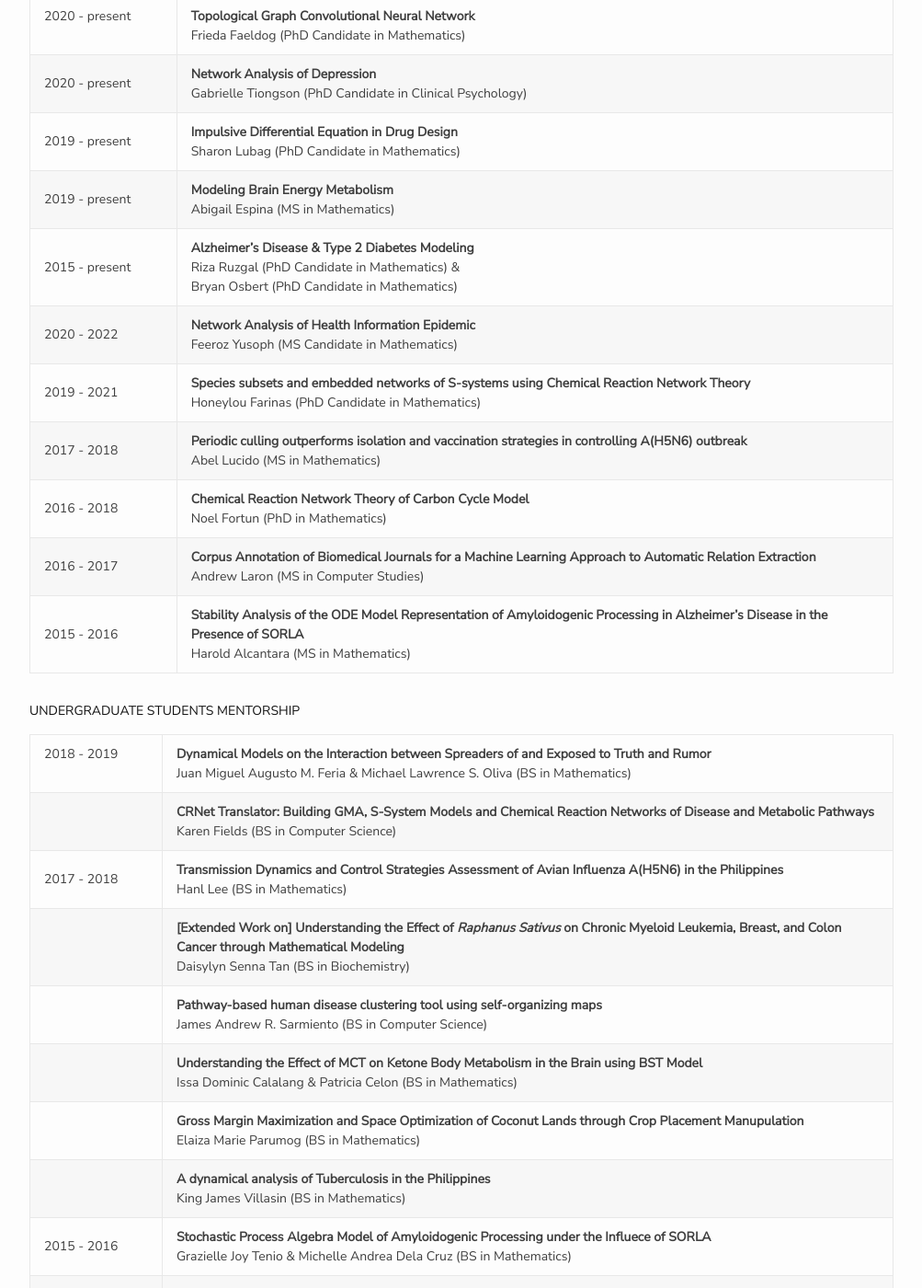
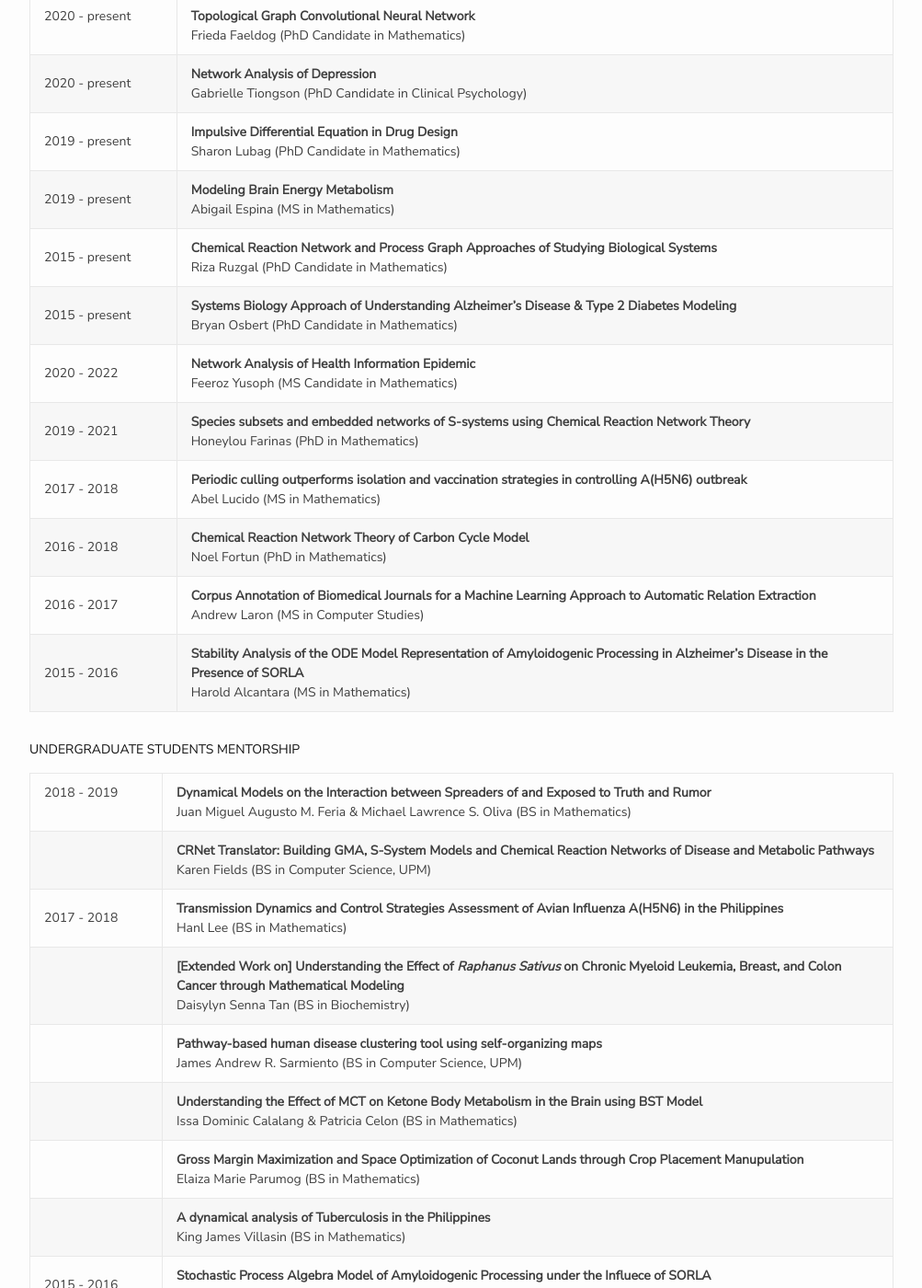
Before and after one commit to yupaulk/angelynlao.github.io, a Jekyll site: the page built from students.md, in a window 1280 px wide and 1400 px high, scrolled down 199 px. Shown: the whole window at 92% size, without its empty margins (138-1141 px from the left). Built offline with Jekyll 4.4.1, drawn with Linux system fonts in a browser that asks for light colours; nearby versions of some CDN libraries; a style sheet for code colours, icons or effects is not loaded; some of the changed text lies outside the part shown.

Commit message:
Update students.md

```diff
--- a/students.md
+++ b/students.md
@@ -9,9 +9,10 @@ GRADUATE STUDENTS MENTORSHIP
 2020 - present | **Network Analysis of Depression** <br> Gabrielle Tiongson (PhD Candidate in Clinical Psychology)
 2019 - present | **Impulsive Differential Equation in Drug Design** <br> Sharon Lubag (PhD Candidate in Mathematics)
 2019 - present | **Modeling Brain Energy Metabolism** <br> Abigail Espina (MS in Mathematics)
-2015 - present | **Alzheimer’s Disease & Type 2 Diabetes Modeling** <br> Riza Ruzgal (PhD Candidate in Mathematics) & <br> Bryan Osbert (PhD Candidate in Mathematics)
+2015 - present | **Chemical Reaction Network and Process Graph Approaches of Studying Biological Systems** <br> Riza Ruzgal (PhD Candidate in Mathematics)
+2015 - present | **Systems Biology Approach of Understanding Alzheimer’s Disease & Type 2 Diabetes Modeling** <br> Bryan Osbert (PhD Candidate in Mathematics)
 2020 - 2022 | **Network Analysis of Health Information Epidemic** <br> Feeroz Yusoph (MS Candidate in Mathematics)
-2019 - 2021 | **Species subsets and embedded networks of S-systems using Chemical Reaction Network Theory** <br> Honeylou Farinas (PhD Candidate in Mathematics)
+2019 - 2021 | **Species subsets and embedded networks of S-systems using Chemical Reaction Network Theory** <br> Honeylou Farinas (PhD in Mathematics)
 2017 - 2018 | **Periodic culling outperforms isolation and vaccination strategies in controlling A(H5N6) outbreak** <br> Abel Lucido (MS in Mathematics)
 2016 - 2018 | **Chemical Reaction Network Theory of Carbon Cycle Model** <br> Noel Fortun (PhD in Mathematics)
 2016 - 2017 | **Corpus Annotation of Biomedical Journals for a Machine Learning Approach to Automatic Relation Extraction** <br> Andrew Laron (MS in Computer Studies)
@@ -21,15 +22,18 @@ GRADUATE STUDENTS MENTORSHIP
 UNDERGRADUATE STUDENTS MENTORSHIP
 
 2018 - 2019 &nbsp; &nbsp; &nbsp; &nbsp; &nbsp; &nbsp; &nbsp; &nbsp; | **Dynamical Models on the Interaction between Spreaders of and Exposed to Truth and Rumor** <br> Juan Miguel Augusto M. Feria & Michael Lawrence S. Oliva (BS in Mathematics)
-| **CRNet Translator: Building GMA, S-System Models and Chemical Reaction Networks of Disease and Metabolic Pathways** <br> Karen Fields (BS in Computer Science)
+| **CRNet Translator: Building GMA, S-System Models and Chemical Reaction Networks of Disease and Metabolic Pathways** <br> Karen Fields (BS in Computer Science, UPM)
 2017 - 2018 | **Transmission Dynamics and Control Strategies Assessment of Avian Influenza A(H5N6) in the Philippines** <br> Hanl Lee (BS in Mathematics)
 | **[Extended Work on] Understanding the Effect of _Raphanus Sativus_ on Chronic Myeloid Leukemia, Breast, and Colon Cancer through Mathematical Modeling** <br> Daisylyn Senna Tan (BS in Biochemistry)
-| **Pathway-based human disease clustering tool using self-organizing maps** <br> James Andrew R. Sarmiento (BS in Computer Science)
+| **Pathway-based human disease clustering tool using self-organizing maps** <br> James Andrew R. Sarmiento (BS in Computer Science, UPM)
 | **Understanding the Effect of MCT on Ketone Body Metabolism in the Brain using BST Model** <br> Issa Dominic Calalang & Patricia Celon (BS in Mathematics)
 | **Gross Margin Maximization and Space Optimization of Coconut Lands through Crop Placement Manupulation** <br> Elaiza Marie Parumog (BS in Mathematics)
 | **A dynamical analysis of Tuberculosis in the Philippines** <br> King James Villasin (BS in Mathematics)
 2015 - 2016 | **Stochastic Process Algebra Model of Amyloidogenic Processing under the Influece of SORLA** <br> Grazielle Joy Tenio & Michelle Andrea Dela Cruz (BS in Mathematics)
 | **Understanding the Dynamical Behavior of Coffee Components Associated to bitterness of Arabica and Robusta through Mathematical Modeling** <br> Aura Faye Evanelista & Nadine Martinez (BS in Mathematics)
-| **Biological Network Analysis and Subnetwork Extraction Tool.** <br> Danielle Rodriguez (BS in Computer Science)
+| **Biological Network Analysis and Subnetwork Extraction Tool.** <br> Danielle Rodriguez (BS in Computer Science, UPM)
 2014 - 2015 | **Understanding the Effect of _Raphanus Sativus_ on Chronic Myeloid Leukemia, Breast, and Colon Cancer through Mathematical Modeling** <br> Jan Marie Claire J. Edra & Kathleen Dane T. Talag (BS in Mathematics)
 | **Generating Truth Values and Tic-Tac-Toe Game Configuration Using Maude** <br> Jasmine Yvonne Saguisag & Jason Salvador Uro (BS in Mathematics)
+
+
+SENIOR HIGH SCHOOL STUDENTS MENTORSHIP
```
